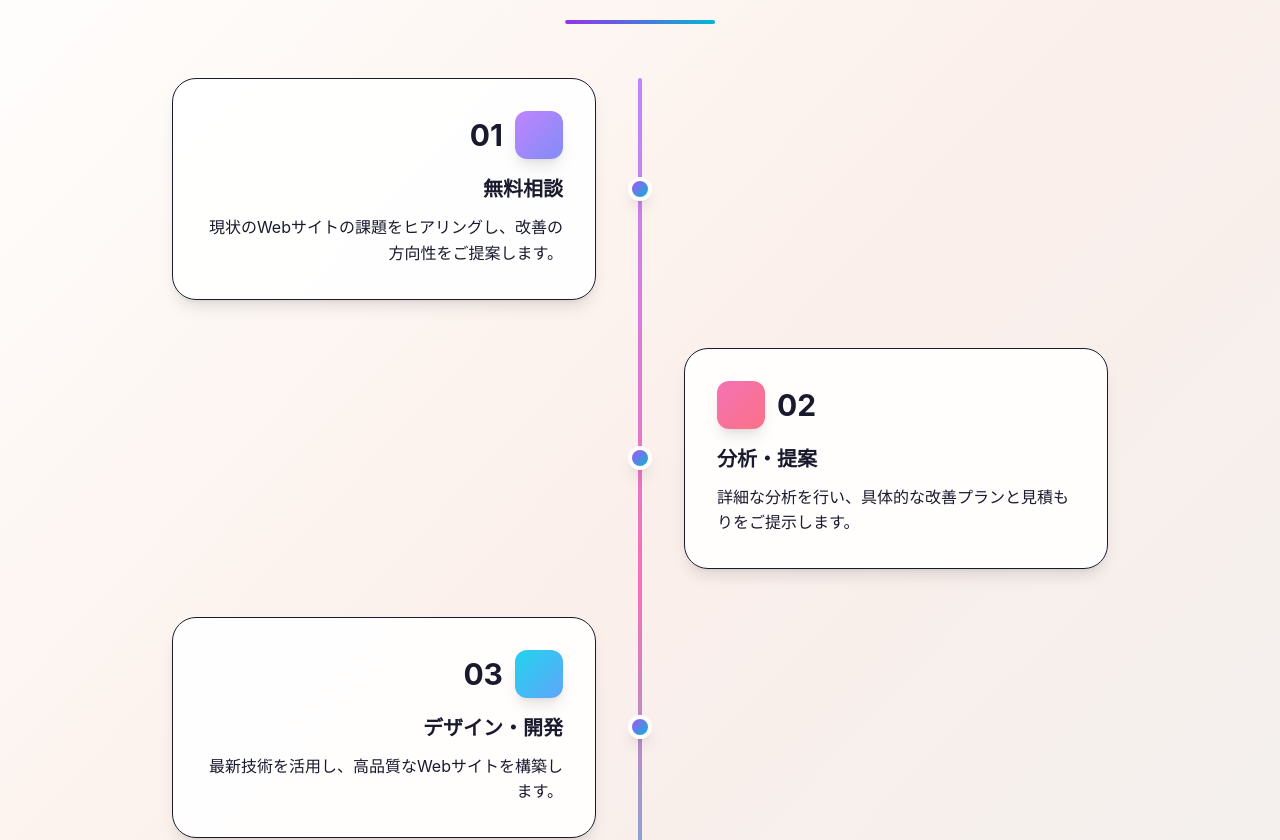
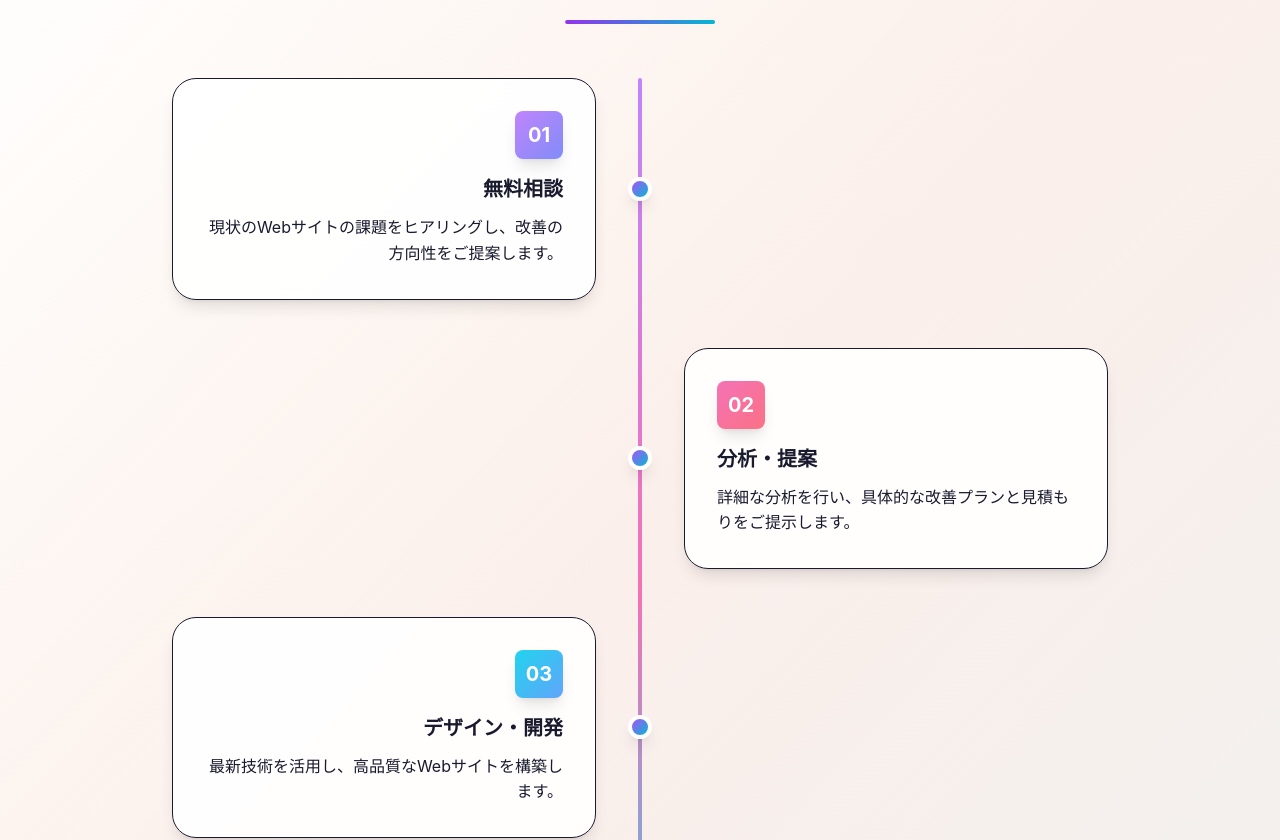
Before and after one commit to alzin/ui-ux-nipporia-lp, a Next.js app: page / in a window 1280 px wide. Shown: the part 5023-5863 px from the top of the page. Built offline with nearby package versions, Linux system fonts and the light colour scheme.

Commit message:
refactor: remove unused icon from processesMeta and update styling in ProcessSection

```diff
--- a/src/components/pages/home/sections/ProcessSection.tsx
+++ b/src/components/pages/home/sections/ProcessSection.tsx
@@ -12,10 +12,10 @@ export default function ProcessSection() {
   const { t } = useLanguage();
 
   const processesMeta = [
-    { number: "01", icon: "", color: "from-purple-400 to-indigo-400" },
-    { number: "02", icon: "", color: "from-pink-400 to-rose-400" },
-    { number: "03", icon: "", color: "from-cyan-400 to-blue-400" },
-    { number: "04", icon: "", color: "from-green-400 to-emerald-400" },
+    { number: "01", color: "from-purple-400 to-indigo-400" },
+    { number: "02", color: "from-pink-400 to-rose-400" },
+    { number: "03", color: "from-cyan-400 to-blue-400" },
+    { number: "04", color: "from-green-400 to-emerald-400" },
   ];
 
   return (
@@ -45,10 +45,11 @@ export default function ProcessSection() {
                   <div className={`flex-1 ${index % 2 === 0 ? "md:text-right" : "md:text-left"}`}>
                     <div className="bg-white/90 backdrop-blur-sm rounded-3xl p-8 shadow-lg hover:shadow-2xl hover:shadow-purple-500/20 transition-all duration-300 border border-gray-100">
                       <div className={`inline-flex items-center gap-3 mb-4 ${index % 2 === 0 ? "md:flex-row-reverse" : ""}`}>
-                        <span className={`w-12 h-12 flex items-center justify-center text-2xl bg-gradient-to-br ${meta.color} rounded-xl text-white shadow-lg`}>
-                          {meta.icon}
+                        <span
+                          className={`w-12 h-12 flex items-center justify-center text-xl font-bold bg-gradient-to-br ${meta.color} rounded-lg text-white shadow-lg`}
+                        >
+                          {meta.number}
                         </span>
-                        <span className="text-3xl font-bold text-gray-200">{meta.number}</span>
                       </div>
                       <h3 className="text-xl font-bold text-gray-800 mb-3">{step.title}</h3>
                       <p className="text-gray-600">{step.description}</p>
```
